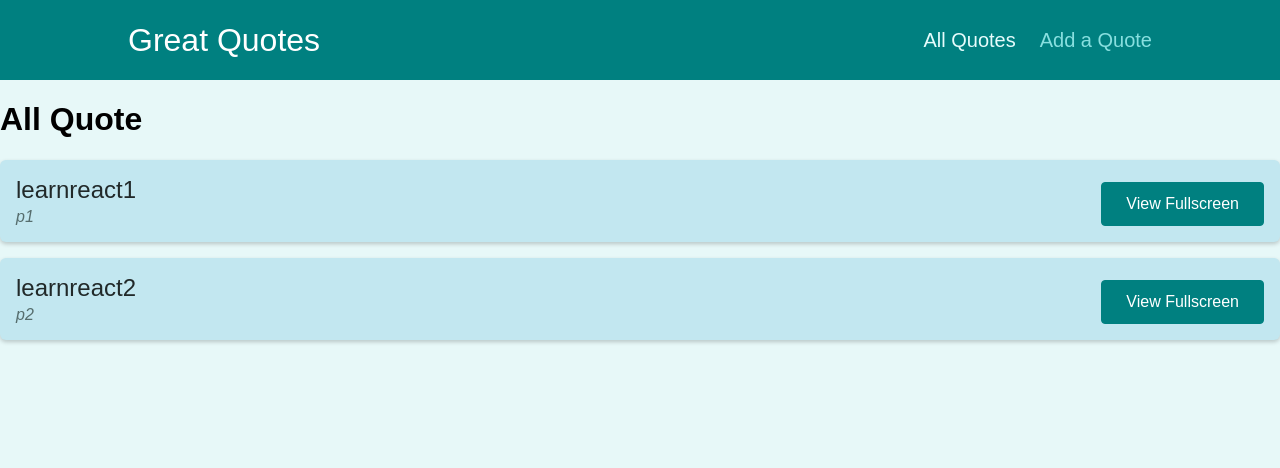
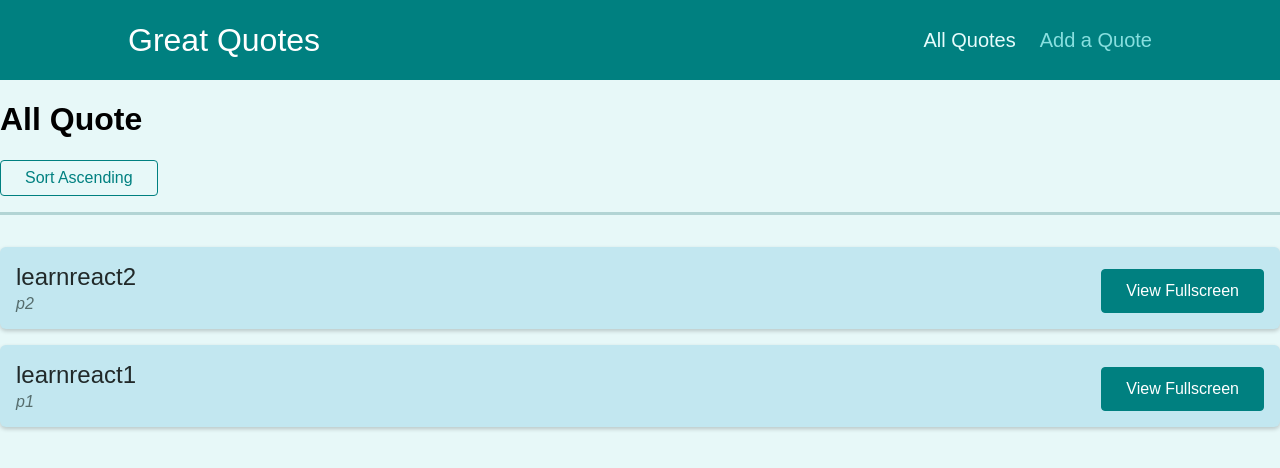
Before and after one commit to RutvijDv/Quotes-App, a React (Create React App) app: page /quotes in a window 1280 px wide. Shown: the top 468 px of the page. Built offline with nearby package versions, Linux system fonts and the light colour scheme.

Commit message:
add nested routes

```diff
--- a/src/App.js
+++ b/src/App.js
@@ -3,6 +3,7 @@
 import NewQuote from "./pages/NewQuote";
 import QuoteDetail from "./pages/QuoteDetail";
 import Layout from "./components/layout/Layout";
+import NotFound from "./pages/NotFound";
 
 function App() {
   return (
@@ -20,6 +21,9 @@
         <Route path="/new-quote">
           <NewQuote />
         </Route>
+        <Route path="*">
+          <NotFound />
+        </Route>
       </Switch>
     </Layout>
   );
--- a/src/components/layout/Layout.js
+++ b/src/components/layout/Layout.js
@@ -5,7 +5,7 @@
   return (
     <>
       <MainNavigation />
-      <main classname={classes.main}>{props.children}</main>
+      <main className={classes.main}>{props.children}</main>
     </>
   );
 };
--- a/src/components/quotes/QuoteForm.js
+++ b/src/components/quotes/QuoteForm.js
@@ -1,10 +1,13 @@
-import { useRef } from 'react';
+import { useRef, useState } from "react";
+import { Prompt } from "react-router-dom";
 
-import Card from '../UI/Card';
-import LoadingSpinner from '../UI/LoadingSpinner';
-import classes from './QuoteForm.module.css';
+import Card from "../UI/Card";
+import LoadingSpinner from "../UI/LoadingSpinner";
+import classes from "./QuoteForm.module.css";
 
 const QuoteForm = (props) => {
+  const [isEntered, setIsEntered] = useState(false);
+
   const authorInputRef = useRef();
   const textInputRef = useRef();
 
@@ -19,9 +22,26 @@
     props.onAddQuote({ author: enteredAuthor, text: enteredText });
   }
 
+  const formFocusHandler = () => {
+    setIsEntered(true);
+  };
+
+  const finishEnteringHandler = () => {
+    setIsEntered(false);
+  };
+
   return (
+    <>
+      <Prompt
+        when={isEntered}
+        message={(location) => "Are You Sure you wanna leave"}
+      />
       <Card>
-      <form className={classes.form} onSubmit={submitFormHandler}>
+        <form
+          onFocus={formFocusHandler}
+          className={classes.form}
+          onSubmit={submitFormHandler}
+        >
           {props.isLoading && (
             <div className={classes.loading}>
               <LoadingSpinner />
@@ -29,18 +49,21 @@
           )}
 
           <div className={classes.control}>
-          <label htmlFor='author'>Author</label>
-          <input type='text' id='author' ref={authorInputRef} />
+            <label htmlFor="author">Author</label>
+            <input type="text" id="author" ref={authorInputRef} />
           </div>
           <div className={classes.control}>
-          <label htmlFor='text'>Text</label>
-          <textarea id='text' rows='5' ref={textInputRef}></textarea>
+            <label htmlFor="text">Text</label>
+            <textarea id="text" rows="5" ref={textInputRef}></textarea>
           </div>
           <div className={classes.actions}>
-          <button className='btn'>Add Quote</button>
+            <button onClick={finishEnteringHandler} className="btn">
+              Add Quote
+            </button>
           </div>
         </form>
       </Card>
+    </>
   );
 };
 
--- a/src/components/quotes/QuoteList.js
+++ b/src/components/quotes/QuoteList.js
@@ -1,13 +1,41 @@
-import { Fragment } from 'react';
+import { Fragment } from "react";
+import { useHistory, useLocation } from "react-router-dom";
 
-import QuoteItem from './QuoteItem';
-import classes from './QuoteList.module.css';
+import QuoteItem from "./QuoteItem";
+import classes from "./QuoteList.module.css";
+
+const sortQuotes = (quotes, ascending) => {
+  return quotes.sort((quoteA, quoteB) => {
+    if (ascending) {
+      return quoteA.id > quoteB.id ? 1 : -1;
+    } else {
+      return quoteA.id < quoteB.id ? 1 : -1;
+    }
+  });
+};
 
 const QuoteList = (props) => {
+  const history = useHistory();
+  const location = useLocation();
+
+  const queryParams = new URLSearchParams(location.search);
+  const isSortingAscending = queryParams.get("sort") === "asc";
+
+  const sortedQuotes = sortQuotes(props.quotes, isSortingAscending);
+
+  const changeSortingHandler = () => {
+    history.push("/quotes?sort=" + (isSortingAscending ? "desc" : "asc"));
+  };
+
   return (
     <Fragment>
+      <div className={classes.sorting}>
+        <button onClick={changeSortingHandler}>
+          Sort {isSortingAscending ? "Descending" : "Ascending"}
+        </button>
+      </div>
       <ul className={classes.list}>
-        {props.quotes.map((quote) => (
+        {sortedQuotes.map((quote) => (
           <QuoteItem
             key={quote.id}
             id={quote.id}
--- a/src/pages/NewQuote.js
+++ b/src/pages/NewQuote.js
@@ -1,8 +1,13 @@
+import { useHistory } from "react-router-dom";
 import QuoteForm from "./../components/quotes/QuoteForm";
 
 const NewQuote = () => {
+  const history = useHistory();
+
   const addQuoteHandler = (quoteData) => {
     console.log(quoteData);
+
+    history.push("/quotes");
   };
 
   return (
--- /dev/null
+++ b/src/pages/NotFound.js
@@ -0,0 +1,9 @@
+const NotFound = () => {
+  return (
+    <div className="centered">
+      <p>Page Not Found</p>
+    </div>
+  );
+};
+
+export default NotFound;
--- a/src/pages/QuoteDetail.js
+++ b/src/pages/QuoteDetail.js
@@ -1,4 +1,4 @@
-import { Route, useParams } from "react-router-dom";
+import { Route, useParams, Link } from "react-router-dom";
 import Comments from "./../components/comments/Comments";
 import HighlightedQuotes from "./../components/quotes/HighlightedQuote";
 
@@ -19,6 +19,15 @@
   return (
     <>
       <HighlightedQuotes text={quote.text} author={quote.author} />
+
+      <Route path="/quotes/:quoteId" exact>
+        <div className="centered">
+          <Link className="btn--flat" to={`/quotes/${params.quoteId}/comments`}>
+            Load Comments
+          </Link>
+        </div>
+      </Route>
+
       <Route path="/quotes/:quoteId/comments">
         <Comments />
       </Route>
```
Also changed, not shown: 1 other file (tests, documents, lock files or other folders). Lines whose indentation alone changed are shown as unchanged.
